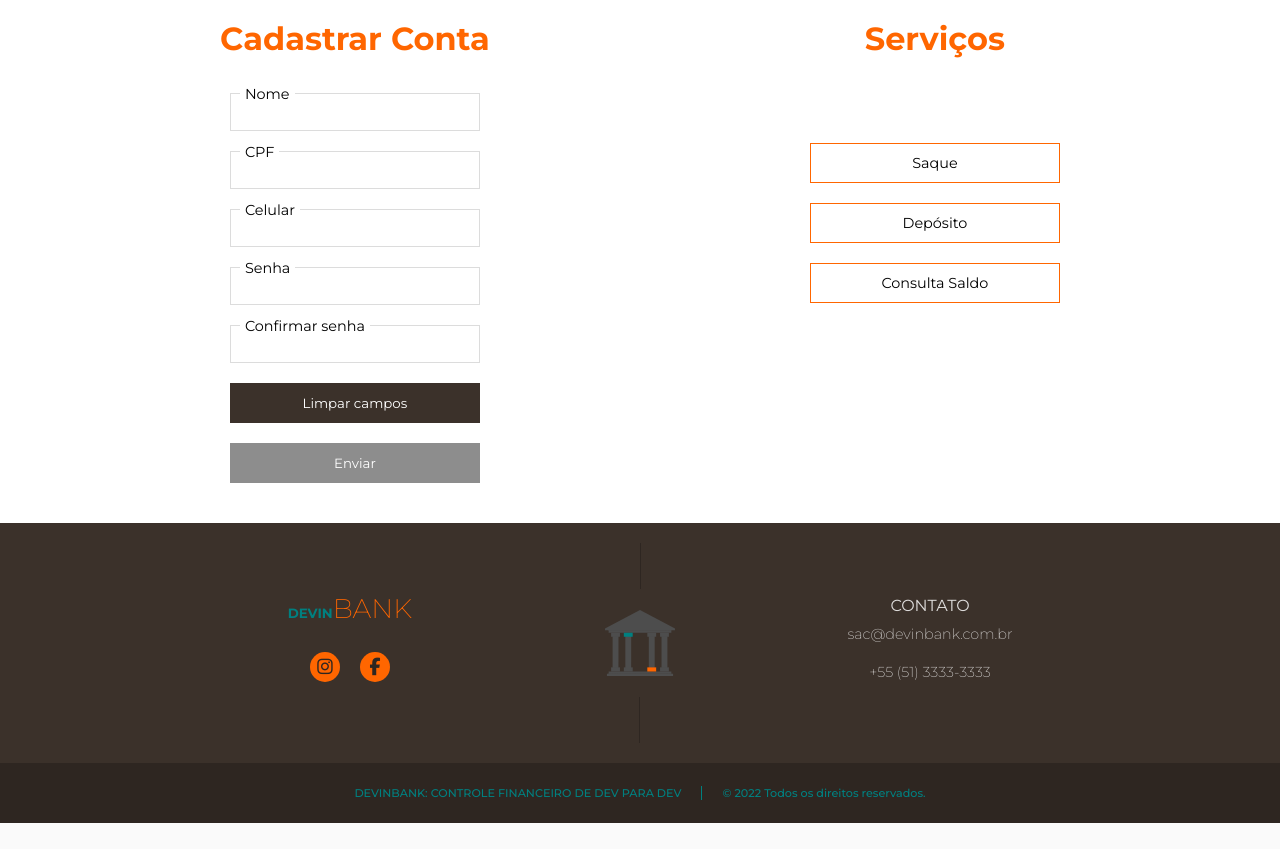
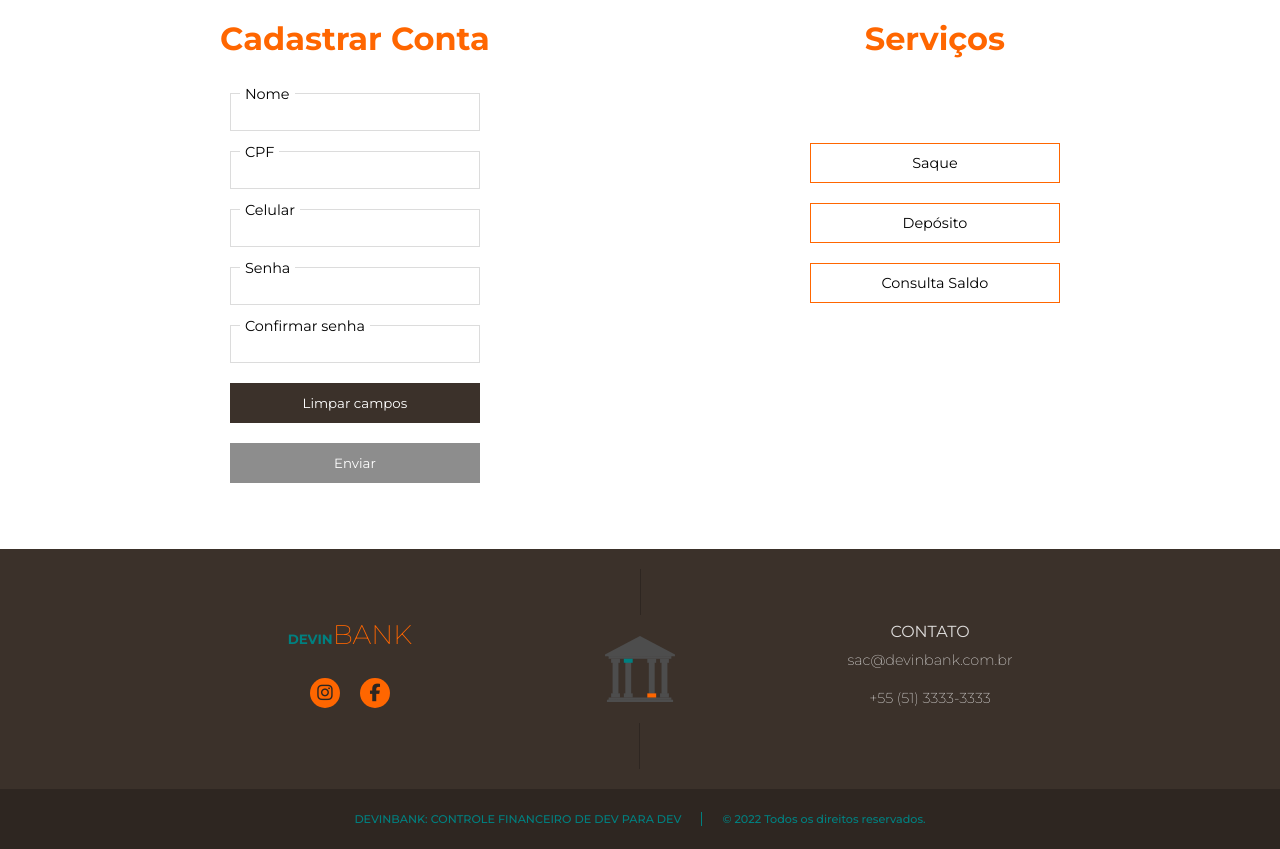
Before and after one commit to jtspinelli/DEVinPhilips_exercicios-da-semana, a PHP site: page /M1S04/index.html in a window 1280 px wide. Shown: the part 101-950 px from the top of the page. Before the commit the page ends 924 px from the top, so only its background shows below. Run offline with PHP 8.4, Linux system fonts and the light colour scheme; some libraries are stand-ins or nearby versions.

Commit message:
set min-height pra seção de serviços

```diff
--- a/M1S04/style.css
+++ b/M1S04/style.css
@@ -385,6 +385,7 @@ form button.reset:hover {
 
 #form-servicos {
     justify-content: flex-start;
+    min-height: 530px;
 }
 
 #form-servicos input[type='radio'] {
```
